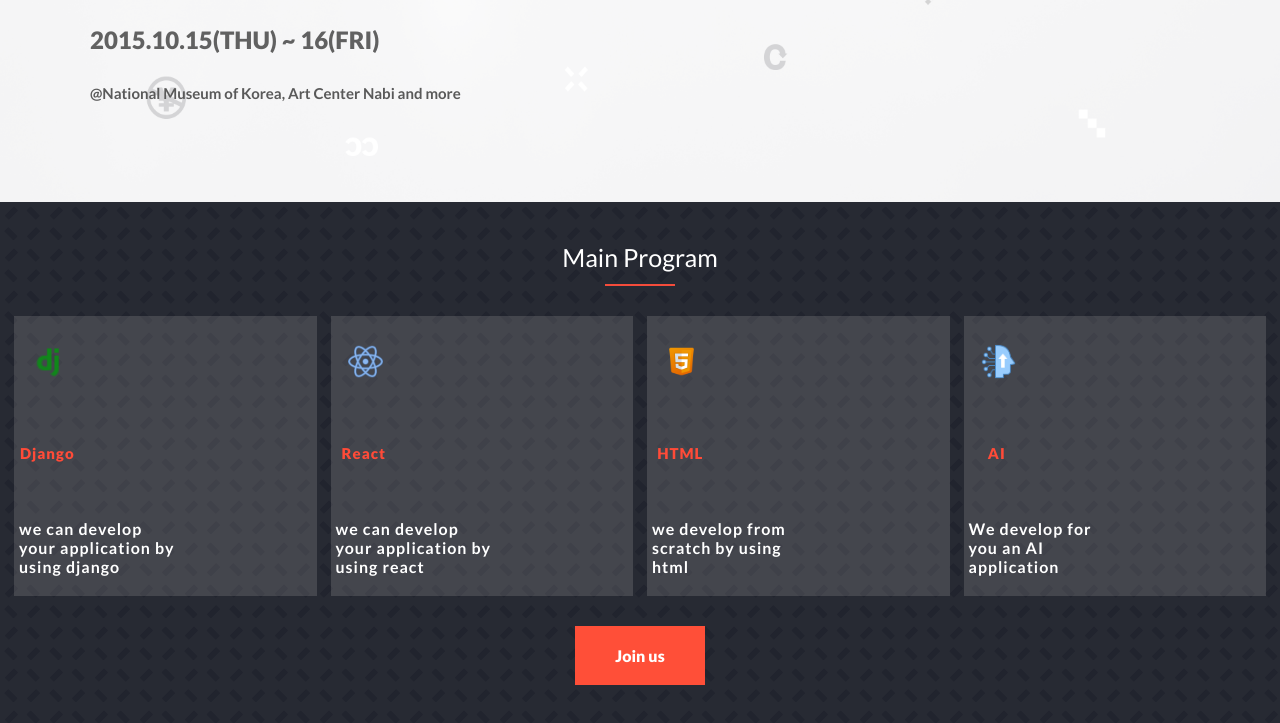
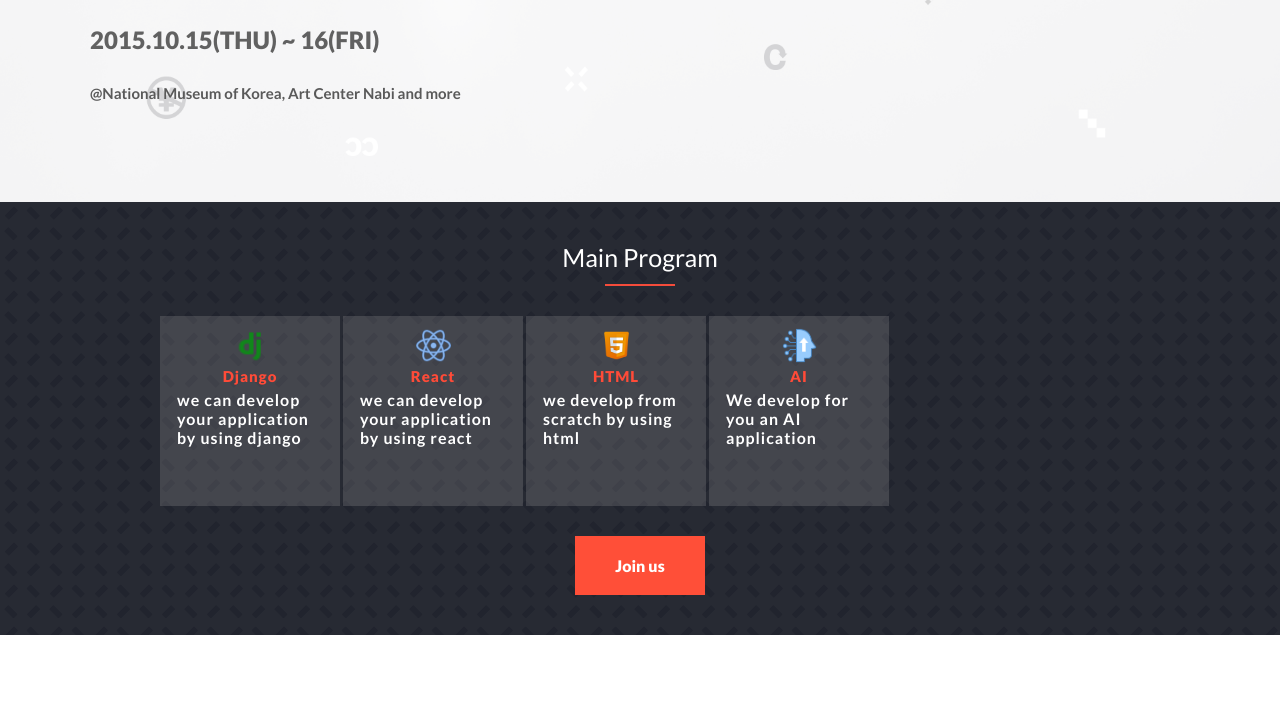
Before and after one commit to byiringiroscar/capstone_microverse_one.github.io, a website: page index.html in a window 1280 px wide. Shown: the part 513-1236 px from the top of the page. After the commit the page ends 1148 px from the top, so only its background shows below. Drawn offline with Linux system fonts and the light colour scheme.

Commit message:
add responsiveness to card in desktop version

```diff
--- a/css/style.css
+++ b/css/style.css
@@ -41,7 +41,7 @@ header {
   padding-left: 24px;
   padding-right: 24px;
   padding-top: 80px;
-  padding-bottom: 10px;
+  padding-bottom: 100px;
   display: flex;
   flex-direction: column;
   gap: 30px;
@@ -294,14 +294,37 @@ header {
     width: 75%;
   }
   /* feature */
+  .about {
+    padding-right: 160px;
+    padding-left: 160px;
+  }
   .card-container{
     flex-direction: row;
+    gap: 3px;
+    justify-content: stretch;
+    flex-wrap: wrap;
   }
   .card{
     flex-direction: column;
-    justify-content: flex-start;
-    align-items: start;
-    height: 280px;
-    gap: 0;
+    align-items: center;
+    height: 190px;
+    width: 180px;
+    padding: 12px;
+  }
+  .card-image{
+    height: auto;
+    width: auto;
+    display: block;
+  }
+  .card-title{
+    height: auto;
+    width: auto;
+    display: block;
+  }
+  .card-detail{
+    height: auto;
+    width: auto;
+    display: block;
+    padding: auto;
   }
 }
--- a/index.html
+++ b/index.html
@@ -4,7 +4,7 @@
     <meta charset="UTF-8">
     <meta http-equiv="X-UA-Compatible" content="IE=edge">
     <meta name="viewport" content="width=device-width">
-    <title>Document</title>
+    <title>Home</title>
     <link rel="stylesheet" href="css/style.css">
 </head>
 <body>
@@ -97,6 +97,7 @@
                     <p>We develop for you an AI application </p>
                 </div>
             </div>
+
         </div>
         <a href="" class="join">Join us</a>
     </section>
```
